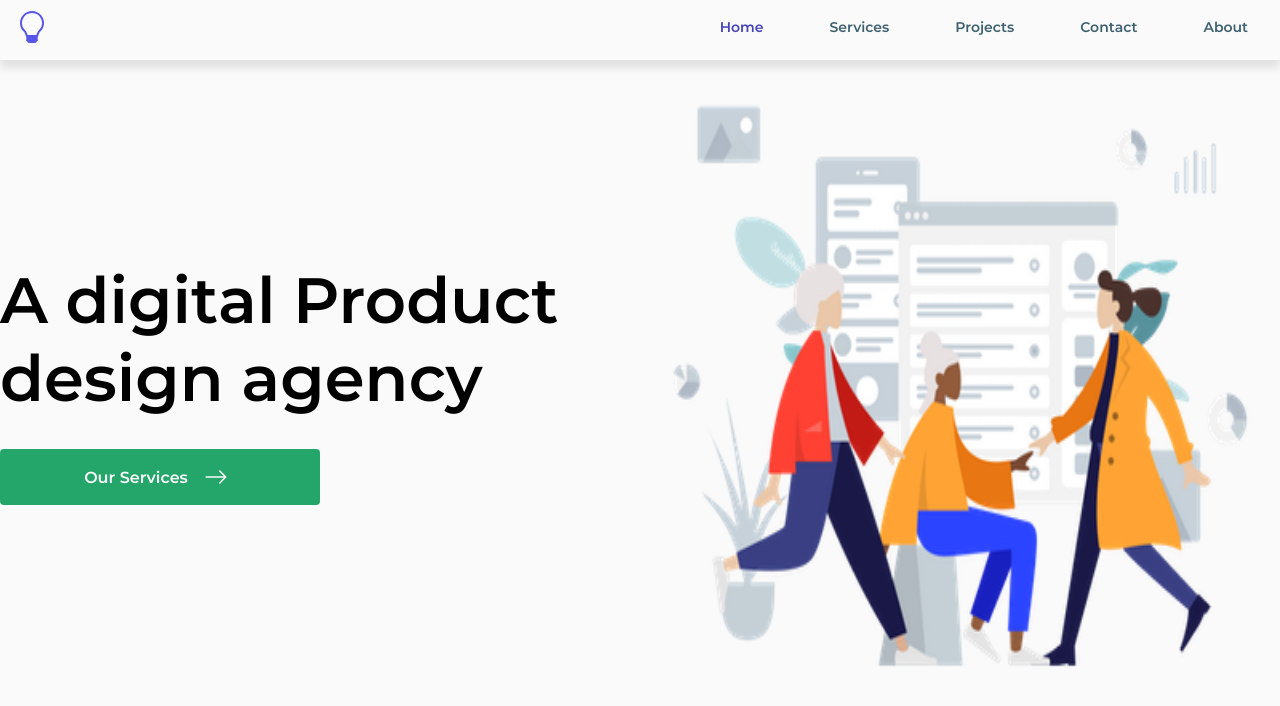
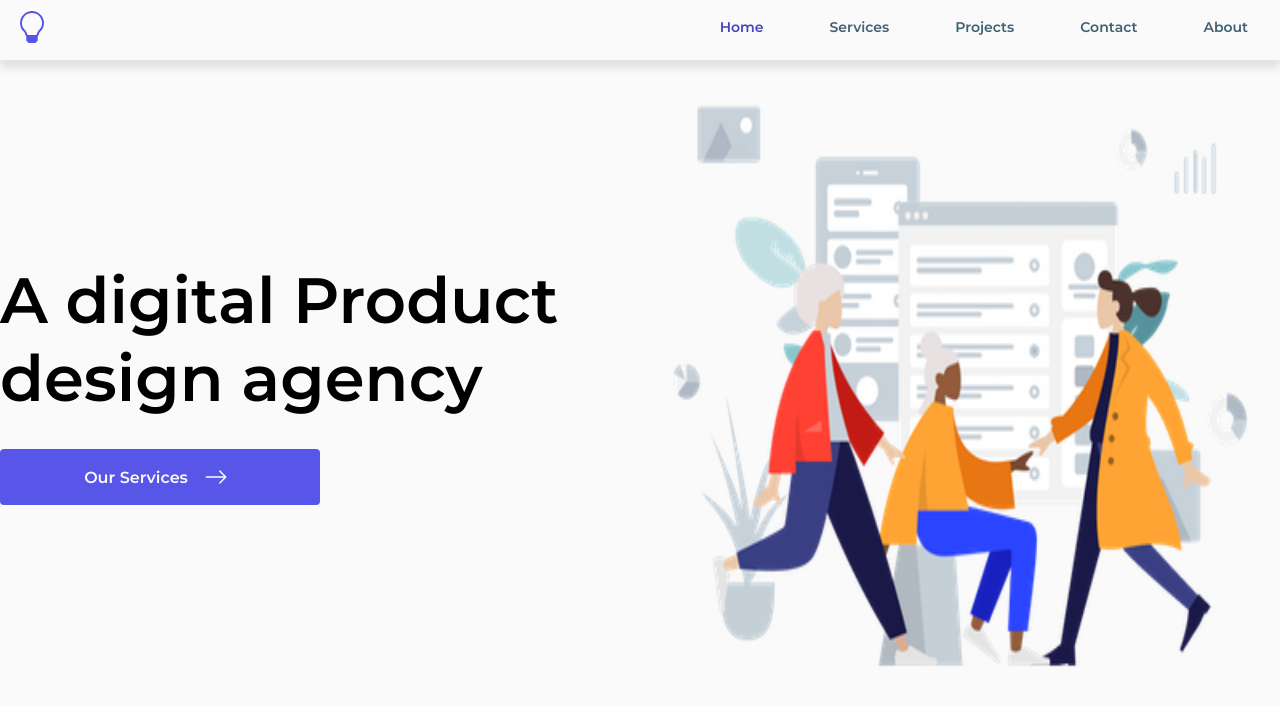
Before and after one commit to jjunior96/omnideia.com, a Next.js app: page / in a window 1280 px wide. Shown: the top 706 px of the page. Built offline with nearby package versions, Linux system fonts and the light colour scheme.

Commit message:
style: add new color on theme

```diff
--- a/src/styles/theme.ts
+++ b/src/styles/theme.ts
@@ -32,8 +32,8 @@ export default {
     }
   },
   colors: {
-    primary: '#24A66B',
-    secundary: '#5855E9',
+    primary: '#5855E9',
+    secundary: '#24A66B',
     white: '#FAFAFA',
     gray_50: '#f0efeb',
     gray_100: '#D9D9D9',
```
